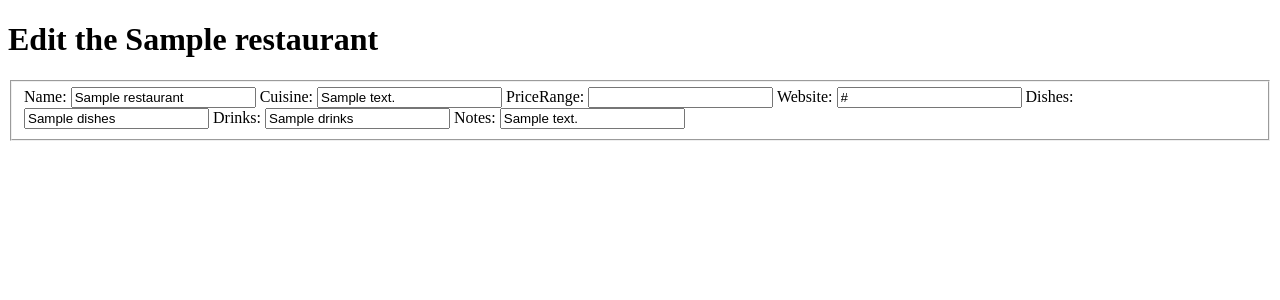
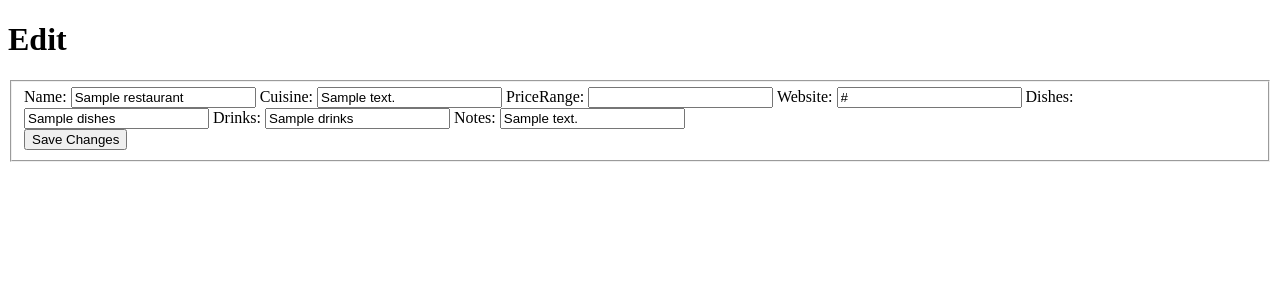
Before and after one commit to aubreyrobillard/unit2project, a Node server app: template views/edit.ejs in a window 1280 px wide. Shown: the top 300 px of the page. Run offline with Node 20, Linux system fonts and the light colour scheme; the template is opened without the code that fills it: most values are stand-ins (such as "Sample title", 1, 10 or a date in 2020); some libraries are stand-ins or nearby versions.

Commit message:
complete new and edit routes

```diff
--- a/server.js
+++ b/server.js
@@ -2,9 +2,9 @@
 require('dotenv').config();
 const express = require('express');
 const morgan = require('morgan');
-const methodOverride = require('method-override');
 const mongoose = require('./models/connection');
 const RestaurantRouter = require('./controllers/restaurantRoutes');
+const methodOverride = require('method-override');
 
 // EXPRESS APPLICATION
 const app = express();
@@ -13,6 +13,7 @@ const app = express();
 app.use(morgan('dev')); //logging
 app.use(methodOverride('_method')); //override with POST having ?_method=DELETE or ?_method=PUT
 app.use(express.static('public')); //serve static files from public folder
+app.use(express.urlencoded({extended:true})) //this is how you gain access to req.body
 
 app.use('/restaurants', RestaurantRouter);
 
--- a/views/edit.ejs
+++ b/views/edit.ejs
@@ -6,10 +6,10 @@
     <title>Document</title>
 </head>
 <body>
-    <h1>Edit the <%=restaurant.name%></h1>
+    <h1>Edit</h1>
         <dev>
 
-            <form action="/restaurants/<%=restaurant._id%>?_method='PUT" method="POST"></label>
+            <form action="/restaurants/<%=restaurant._id%>?_method=PUT" method="POST">
                 <fieldset>
                     <label>Name: <input type="text" name="name" value="<%=restaurant.name%>"></label>
                     <label>Cuisine: <input type="text" name="cuisine" value="<%=restaurant.cuisine%>"></label>
@@ -18,7 +18,10 @@
                     <label>Dishes: <input type="text" name="dishes" value="<%=restaurant.dishes%>"></label>
                     <label>Drinks: <input type="text" name="drinks" value="<%=restaurant.drinks%>"></label>
                     <label>Notes: <input type="text" name="notes" value="<%=restaurant.notes%>"></label>
+                    <br>
+                    <input type="submit" value="Save Changes">
                 </fieldset>
+
             </form>
 
         </dev>
--- a/views/index.ejs
+++ b/views/index.ejs
@@ -16,6 +16,6 @@
     </div>
     <a href="/restaurants/homepage"><button>Back to Homepage</button></a>
     <br>
-    <a href="/restaurant/new"><button>Add a Restaurant</button></a>
+    <a href="/restaurants/new"><button>Add a Restaurant</button></a>
 </body>
 </html>
--- a/views/show.ejs
+++ b/views/show.ejs
@@ -18,7 +18,7 @@
 
     <a href="/restaurants"><button>Back to List</button></a>
     <a href="/restaurants/homepage"><button>Homepage</button></a>
-    <a href="/restaurants/:id/edit"><button>Edit</button></a>
+    <a href="/restaurants/<%=restaurant._id%>/edit"><button>Edit</button></a>
     <form>
 
     </form>
```
Also changed, not shown: views/new.ejs (+6 -5 lines), 1 other file.
